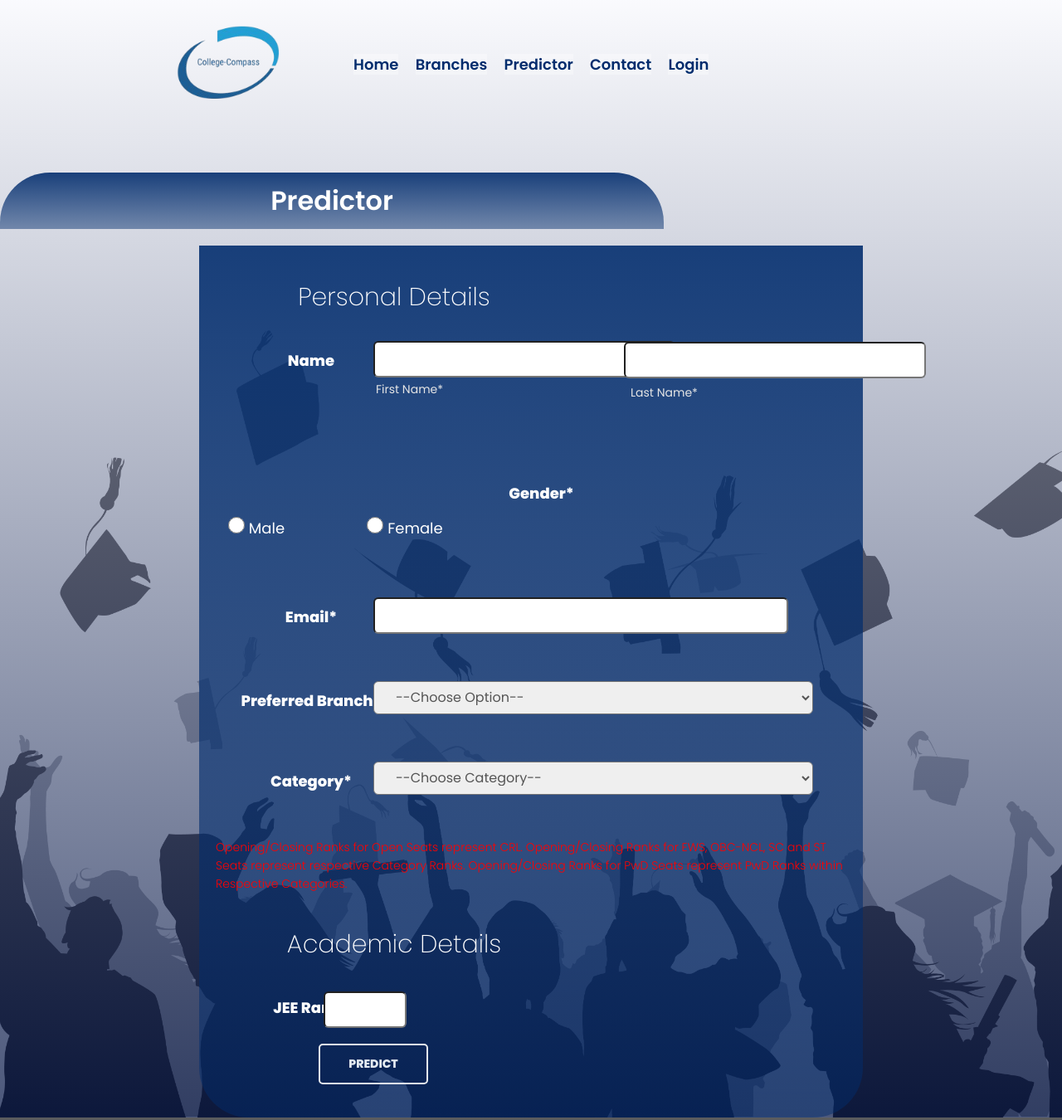
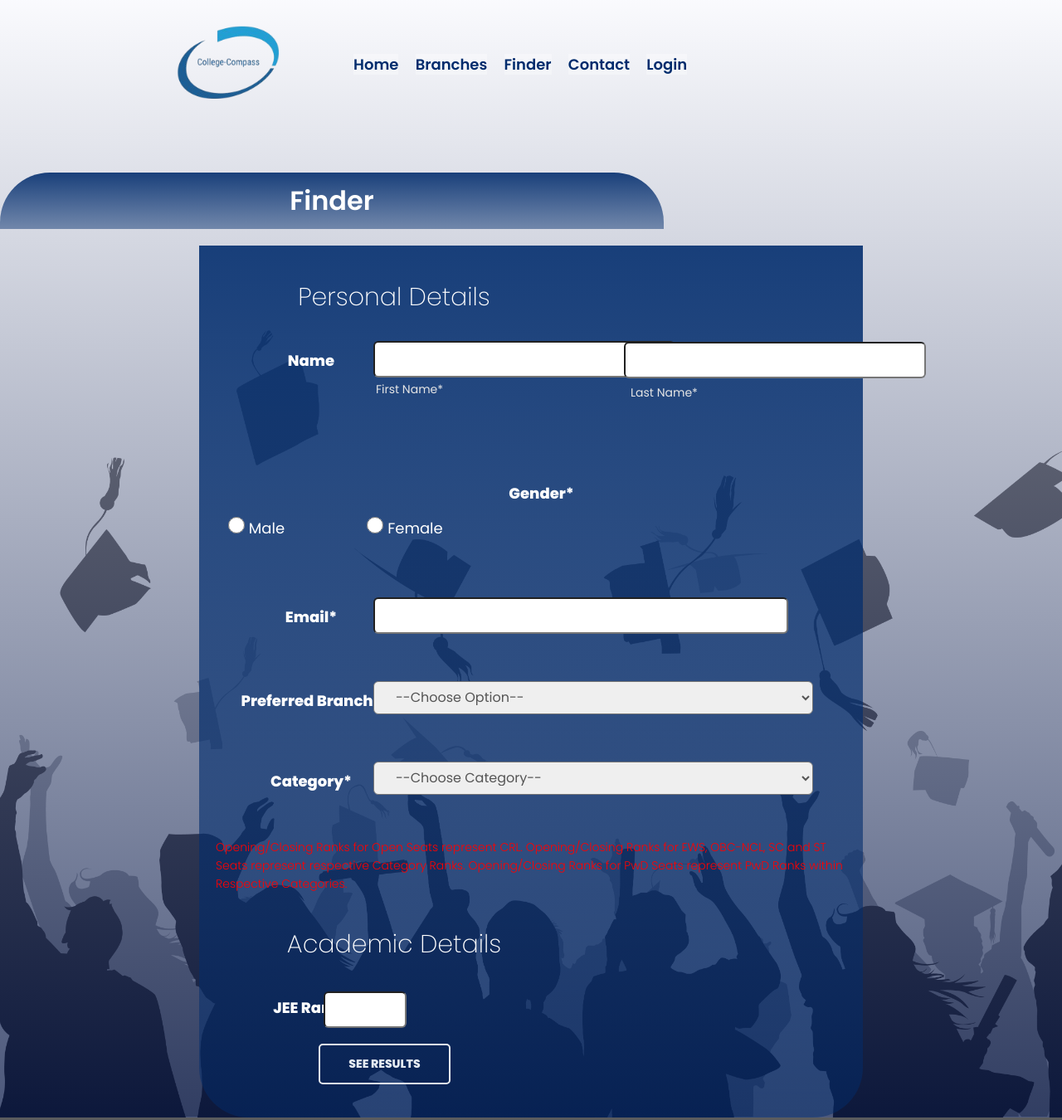
Before and after one commit to Grasshoppers1/College-Compass, a website: page public/predictor.html in a window 1280 px wide. Shown: the top 1350 px of the page at 83% size. Drawn offline with Linux system fonts and the light colour scheme.

Commit message:
Update predictor.html

```diff
--- a/public/predictor.html
+++ b/public/predictor.html
@@ -25,7 +25,7 @@
                  <ul>
                      <li><a href="index.html">Home</a></li>
                      <li><a href="index.html#Branch"> Branches</a></li>
-                     <li><a href="index.html#predictor">  Predictor</a></li>
+                     <li><a href="index.html#predictor">  Finder</a></li>
                      <li><a href="contact.html"> Contact</a></li>
                      <li><a href="login.html"> Login</a></li>
 
@@ -36,7 +36,7 @@
       </div>
             </nav>
 
-       <h1>Predictor</h1>
+       <h1>Finder</h1>
        <div class="main">
         <form id="predictorForm">
             <h2 class="title">Personal Details</h2>
@@ -122,7 +122,7 @@
                 <h2 class="name">JEE Rank*</h2>
                 <input class="ssc" type="text" name="jee_rank" required>
 
-                <button type="button" class="hero-btn predict" onclick="submitForm()">Predict</button>
+                <button type="button" class="hero-btn predict" onclick="submitForm()">See Results</button>
             </div>
         </form>
         <div id="result"></div>
@@ -170,7 +170,7 @@
              <div class="col-md-3">
                  <ul>
                 <h4>Other</h4>
-                <li><a href="predictor.html"><p>Predictor</p></a></li>
+                <li><a href="predictor.html"><p>Finder</p></a></li>
                     <li><a href="about.html"><p>About Us</p></a></li>
                 </ul>
              </div>
```
